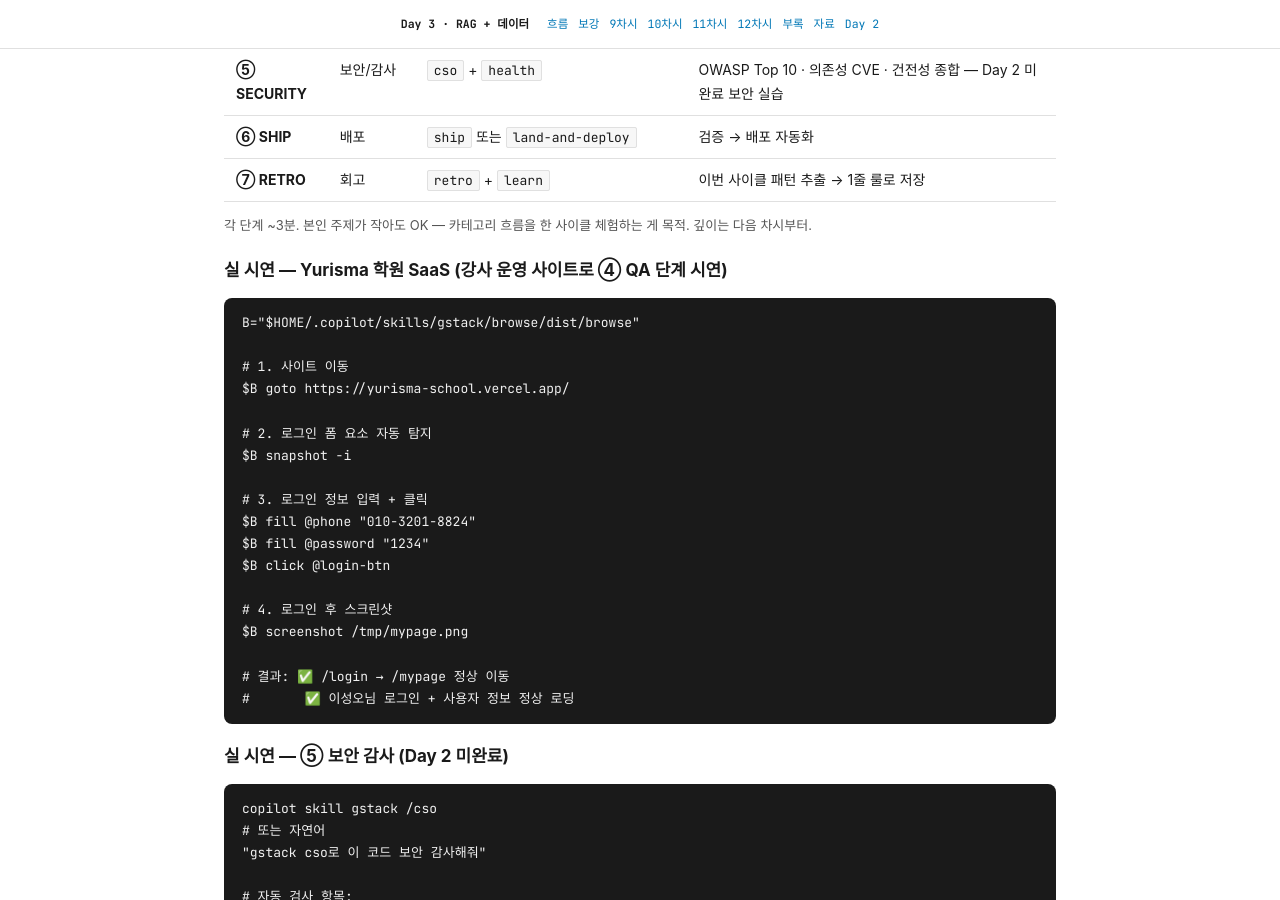
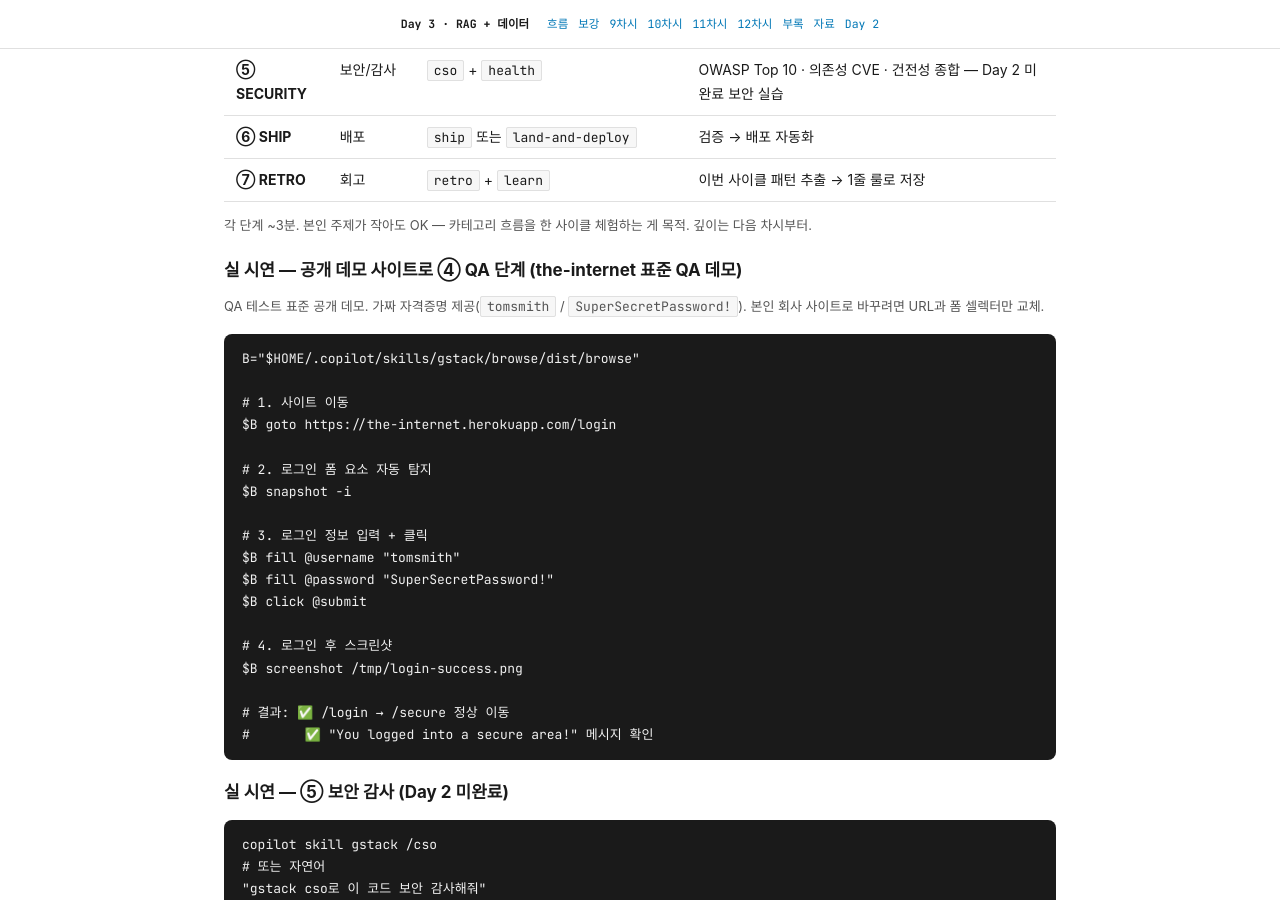
Before and after one commit to daniel8824-del/rag-day3, a Jekyll site: the page docs/index.html, which Jekyll copies as it is, in a window 1280 px wide and 900 px high, scrolled down 6386 px. Built offline with Jekyll 4.4.1, drawn with Linux system fonts in a browser that asks for light colours; some web fonts are replaced.

Commit message:
§3 QA 시연 예시 정정 — Yurisma(강사 사이트) → the-internet.herokuapp.com (공개 QA 표준 데모)
기존: 강사 운영 Yurisma 사이트 + 강사 본인 자격증명
정정: the-internet.herokuapp.com/login (QA 테스트 표준 공개 데모) + 가짜 자격증명 (tomsmith/SuperSecretPassword!)
사유: 학습자 누구나 접근 가능한 기본 예시. 본인 회사 사이트로 바꿀 때 URL·셀렉터만 교체.

Co-Authored-By: Claude Opus 4.7 (1M context) <noreply@anthropic.com>

```diff
--- a/docs/index.html
+++ b/docs/index.html
@@ -793,25 +793,26 @@ git clone https://github.com/garrytan/gstack `
 
   <p style="font-size:13px;color:#555;">각 단계 ~3분. 본인 주제가 작아도 OK — 카테고리 흐름을 한 사이클 체험하는 게 목적. 깊이는 다음 차시부터.</p>
 
-  <h4 style="margin-top:20px;">실 시연 — Yurisma 학원 SaaS (강사 운영 사이트로 ④ QA 단계 시연)</h4>
+  <h4 style="margin-top:20px;">실 시연 — 공개 데모 사이트로 ④ QA 단계 (the-internet 표준 QA 데모)</h4>
+  <p style="font-size:13px;color:#555;">QA 테스트 표준 공개 데모. 가짜 자격증명 제공(<code class="inline">tomsmith</code> / <code class="inline">SuperSecretPassword!</code>). 본인 회사 사이트로 바꾸려면 URL과 폼 셀렉터만 교체.</p>
   <pre style="background:#1a1a1a;color:#f0f0f0;padding:14px 18px;border-radius:8px;font-size:13px;">B="$HOME/.copilot/skills/gstack/browse/dist/browse"
 
 # 1. 사이트 이동
-$B goto https://yurisma-school.vercel.app/
+$B goto https://the-internet.herokuapp.com/login
 
 # 2. 로그인 폼 요소 자동 탐지
 $B snapshot -i
 
 # 3. 로그인 정보 입력 + 클릭
-$B fill @phone "010-3201-8824"
-$B fill @password "1234"
-$B click @login-btn
+$B fill @username "tomsmith"
+$B fill @password "SuperSecretPassword!"
+$B click @submit
 
 # 4. 로그인 후 스크린샷
-$B screenshot /tmp/mypage.png
-
-# 결과: ✅ /login → /mypage 정상 이동
-#       ✅ 이성오님 로그인 + 사용자 정보 정상 로딩</pre>
+$B screenshot /tmp/login-success.png
+
+# 결과: ✅ /login → /secure 정상 이동
+#       ✅ "You logged into a secure area!" 메시지 확인</pre>
 
   <h4 style="margin-top:18px;">실 시연 — ⑤ 보안 감사 (Day 2 미완료)</h4>
   <pre style="background:#1a1a1a;color:#f0f0f0;padding:14px 18px;border-radius:8px;font-size:13px;">copilot skill gstack /cso
```
